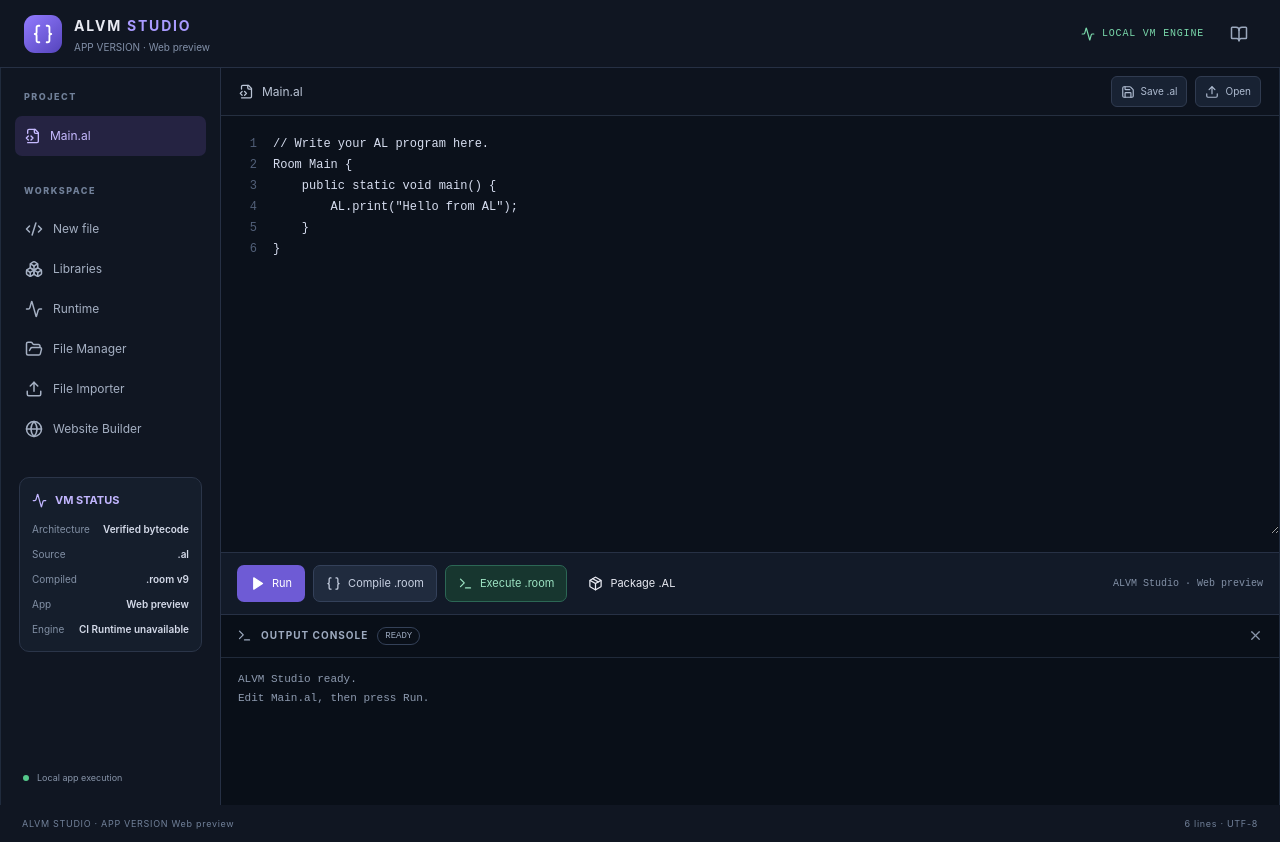
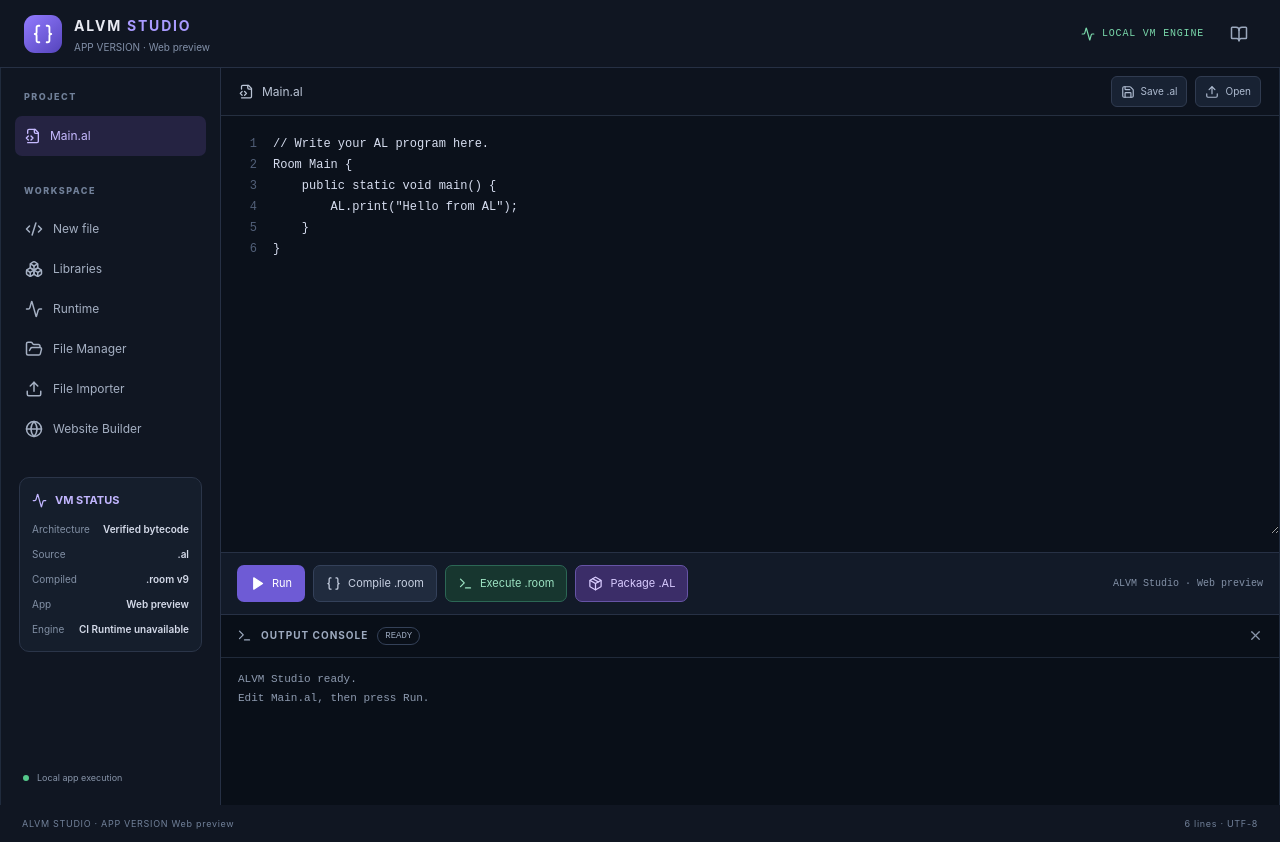
Before and after one commit to akaswising-ui/ALVM, a React (Vite) app in the folder studio-ui/: page / in a window 1280 px wide. Built offline with nearby package versions, Linux system fonts and the light colour scheme.

Commit message:
Style native Package AL toolbar button

```diff
--- a/studio-ui/src/index.css
+++ b/studio-ui/src/index.css
@@ -316,6 +316,11 @@ button {
   background: #202b3e;
   border-color: #34415a !important;
   color: #c8d1e2;
+}
+.package-button {
+  background: #3b2d68;
+  border-color: #6654a6 !important;
+  color: #d9ccff;
 }
 .execute-button {
   background: #17362f;
```
